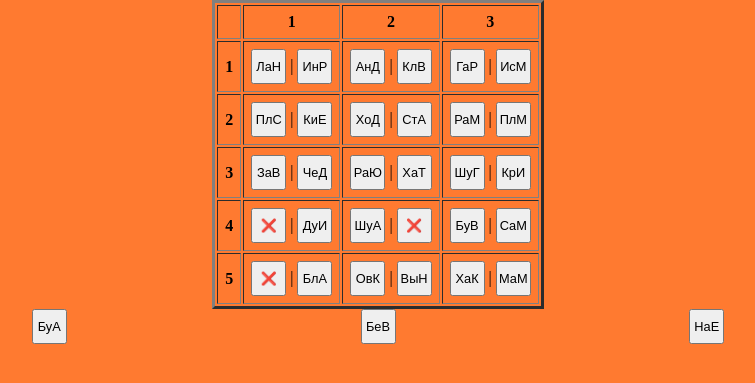
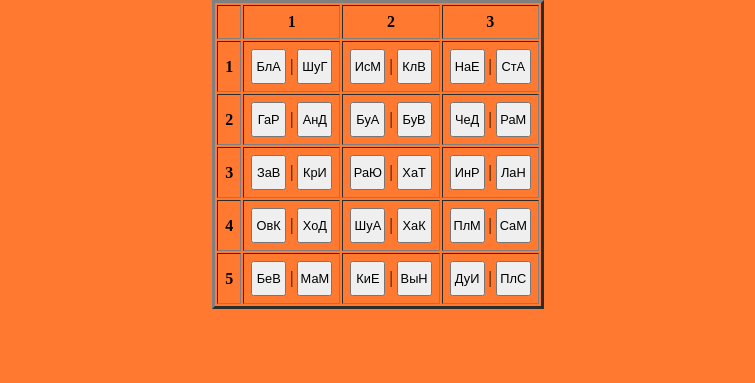
Before and after one commit to Elektron0110/WebPython, a Python web app: template Site/templates/class.html in a window 1280 px wide. Shown: the part 100-483 px from the top of the page, without its empty margins (262-1017 px from the left). Run offline with Jinja, Linux system fonts and the light colour scheme; the template is opened without the code that fills it, so the values that code supplies are empty.

Commit message:
Спасибо Буханкову и Хазову Кириллу.

```diff
--- a/Site/templates/class.html
+++ b/Site/templates/class.html
@@ -26,17 +26,17 @@
 				<th>1</th>
 				<td>
 					<center>
-						<button class="person">ЛаН</button> | <button class="person">ИнР</button>
+						<button class="person">БлА</button> | <button class="person">ШуГ</button>
 					</center>
 				</td>
 				<td>
 					<center>
-						<button class="person">АнД</button> | <button class="person">КлВ</button>
+						<button class="person">ИсМ</button> | <button class="person">КлВ</button>
 					</center>
 				</td>
 				<td>
 					<center>
-						<button class="person">ГаР</button> | <button class="person">ИсМ</button>
+						<button class="person">НаЕ</button> | <button class="person">СтА</button>
 					</center>
 				</td>
 			</tr>
@@ -44,17 +44,17 @@
 				<th>2</th>
 				<td>
 					<center>
-						<button class="person">ПлС</button> | <button class="person">КиЕ</button>
+						<button class="person">ГаР</button> | <button class="person">АнД</button>
 					</center>
 				</td>
 				<td>
 					<center>
-						<button class="person">ХоД</button> | <button class="person">СтА</button>
+						<button class="person">БуА</button> | <button class="person">БуВ</button>
 					</center>
 				</td>
 				<td>
 					<center>
-						<button class="person">РаМ</button> | <button class="person">ПлМ</button>
+						<button class="person">ЧеД</button> | <button class="person">РаМ</button>
 					</center>
 				</td>
 			</tr>
@@ -62,7 +62,7 @@
 				<th>3</th>
 				<td>
 					<center>
-						<button class="person">ЗаВ</button> | <button class="person">ЧеД</button>
+						<button class="person">ЗаВ</button> | <button class="person">КрИ</button>
 					</center>
 				</td>
 				<td>
@@ -72,7 +72,7 @@
 				</td>
 				<td>
 					<center>
-						<button class="person">ШуГ</button> | <button class="person">КрИ</button>
+						<button class="person">ИнР</button> | <button class="person">ЛаН</button>
 					</center>
 				</td>
 			</tr>
@@ -80,17 +80,17 @@
 				<th>4</th>
 				<td>
 					<center>
-						<button class="person">❌</button> | <button class="person">ДуИ</button>
+						<button class="person">ОвК</button> | <button class="person">ХоД</button>
 					</center>
 				</td>
 				<td>
 					<center>
-						<button class="person">ШуА</button> | <button class="person">❌</button>
+						<button class="person">ШуА</button> | <button class="person">ХаК</button>
 					</center>
 				</td>
 				<td>
 					<center>
-						<button class="person">БуВ</button> | <button class="person">СаМ</button>
+						<button class="person">ПлМ</button> | <button class="person">СаМ</button>
 					</center>
 				</td>
 			</tr>
@@ -98,26 +98,21 @@
 				<th>5</th>
 				<td>
 					<center>
-						<button class="person">❌</button> | <button class="person">БлА</button>
+						<button class="person">БеВ</button> | <button class="person">МаМ</button>
 					</center>
 				</td>
 				<td>
 					<center>
-						<button class="person">ОвК</button> | <button class="person">ВыН</button>
+						<button class="person">КиЕ</button> | <button class="person">ВыН</button>
 					</center>
 				</td>
 				<td>
 					<center>
-						<button class="person">ХаК</button> | <button class="person">МаМ</button>
+						<button class="person">ДуИ</button> | <button class="person">ПлС</button>
 					</center>
 				</td>
 			</tr>
 		</table>
-	</div>
-	<div style="display: flex; justify-content: space-evenly;">
-		<button class="person">БуА</button>
-		<button class="person">БеВ</button>
-		<button class="person">НаЕ</button>
 	</div>
 	<script>
 		var lst = [];
```
